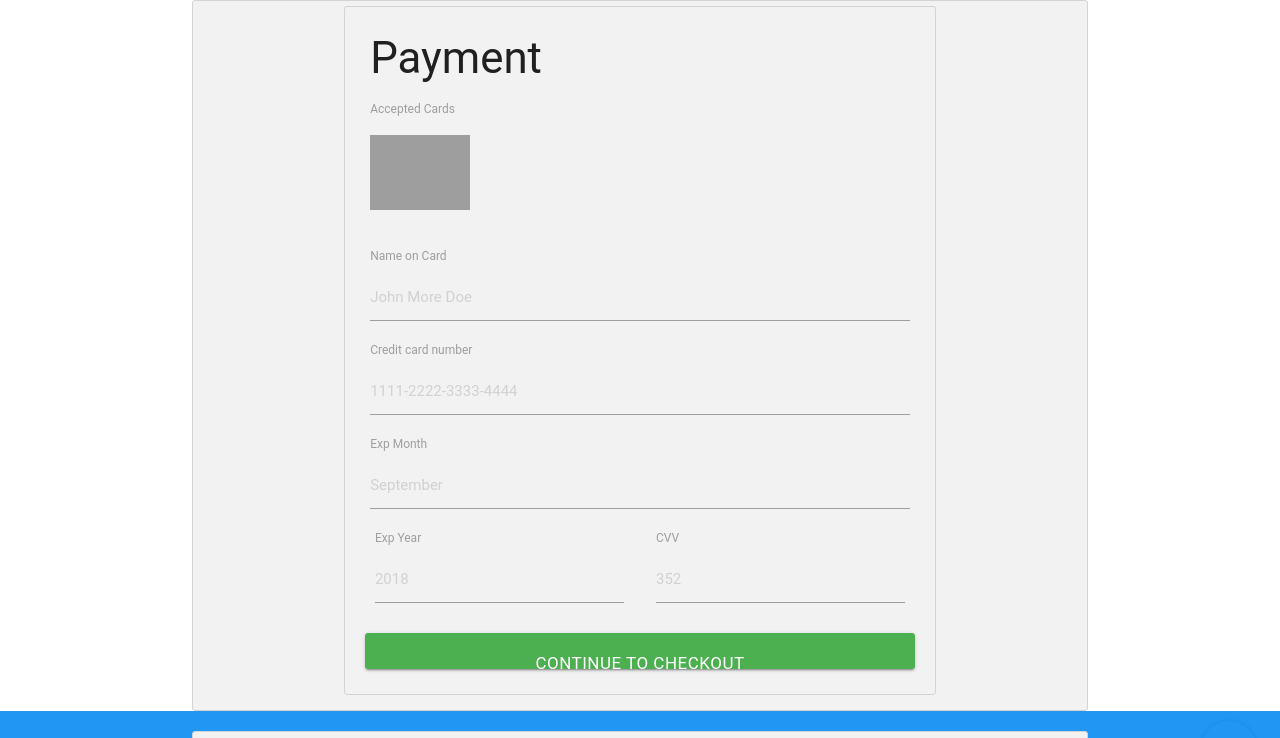
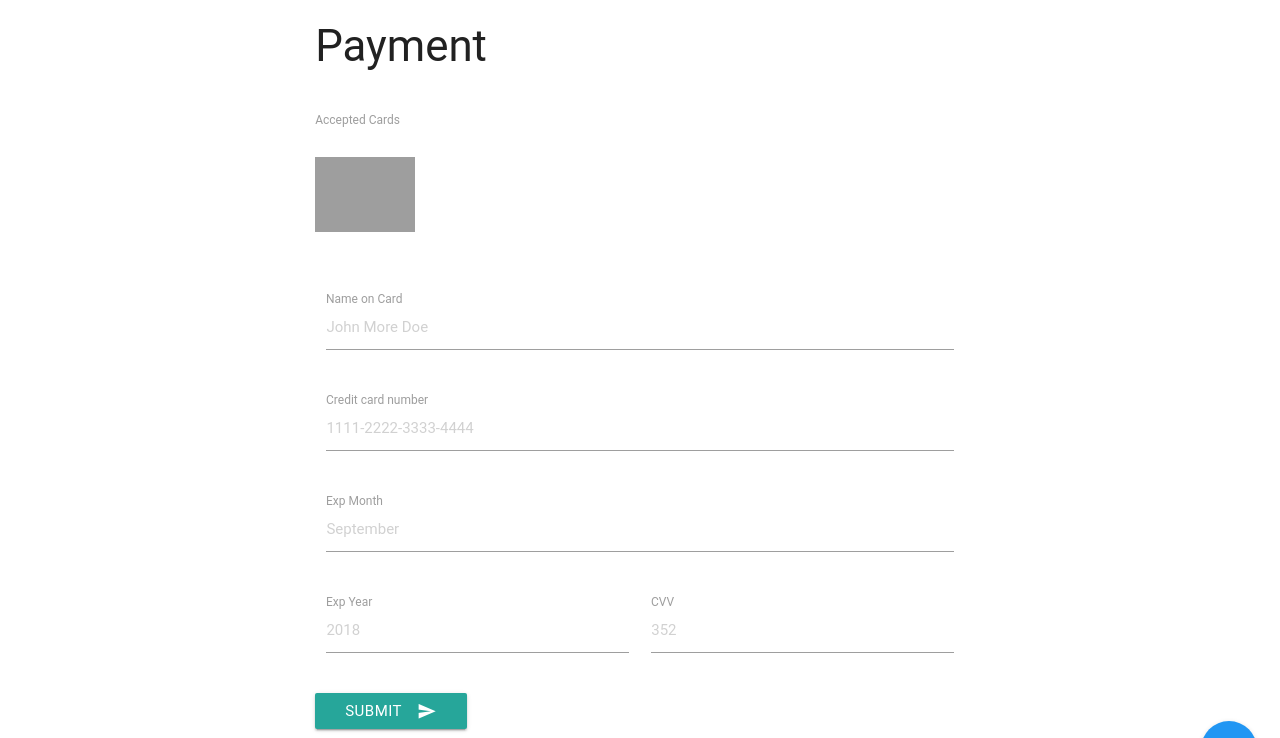
Before and after one commit to leoslf/206CDE, a Flask app: template TowngasBilling/templates/payment.html in a window 1280 px wide. Shown: the top 738 px of the page. Run offline with Flask 2, Linux system fonts and the light colour scheme; the template is opened without the code that fills it, so the values that code supplies are empty; some libraries are stand-ins or nearby versions; some web fonts are replaced; grey boxes are pictures that could not be loaded.

Commit message:
updated payment.html to use materialize design

```diff
--- a/TowngasBilling/templates/payment.html
+++ b/TowngasBilling/templates/payment.html
@@ -3,60 +3,6 @@
 {% set errmsg = [] %}
 {% block content %}
 <style type="text/css">
-.row {
-    display: -ms-flexbox;
-    /* IE10 */
-    display: flex;
-    -ms-flex-wrap: wrap;
-    /* IE10 */
-    flex-wrap: wrap;
-    margin: 0 -16px;
-}
-
-.col-25 {
-    -ms-flex: 25%;
-    /* IE10 */
-    flex: 25%;
-}
-
-.col-50 {
-    -ms-flex: 50%;
-    /* IE10 */
-    flex: 50%;
-}
-
-.col-75 {
-    -ms-flex: 75%;
-    /* IE10 */
-    flex: 75%;
-}
-
-.col-25,
-.col-50,
-.col-75 {
-    padding: 0 16px;
-}
-
-.container {
-    background-color: #f2f2f2;
-    padding: 5px 20px 15px 20px;
-    border: 1px solid lightgrey;
-    border-radius: 3px;
-}
-
-input[type=text] {
-    width: 100%;
-    margin-bottom: 20px;
-    padding: 12px;
-    border: 1px solid #ccc;
-    border-radius: 3px;
-}
-
-label {
-    margin-bottom: 10px;
-    display: block;
-}
-
 .icon-container {
     margin-bottom: 20px;
     padding: 7px 0;
@@ -66,66 +12,55 @@ label {
 .icon-container img {
     width: 100px;
 }
-.btn {
-    background-color: #4CAF50;
-    color: white;
-    padding: 12px;
-    margin: 10px 0;
-    border: none;
-    width: 100%;
-    border-radius: 3px;
-    cursor: pointer;
-    font-size: 17px;
-}
+</style>
 
-.btn:hover {
-    background-color: #45a049;
-}
-
-/* Responsive layout - when the screen is less than 800px wide, make the two columns stack on top of each other instead of next to each other (and change the direction - make the "cart" column go on top) */
-@media (max-width: 800px) {
-    .row {
-        flex-direction: column-reverse;
-    }
-
-    .col-25 {
-        margin-bottom: 20px;
-    }
-}
-</style>
+<div class="container">
+    <form action="/payment" method="POST">
         <div class="row">
-    <div class="col-75">
-        <div class="container">
-            <form action="/action_page.php">
+            <h3>Payment</h3>
+        </div>
         <div class="row">
-                    <div class="col-50">
-                        <h3>Payment</h3>
             <label for="fname">Accepted Cards</label>
+        </div>
+        <div class="row">
             <div class="icon-container">
-                            <img src="https://www.logolynx.com/images/logolynx/b0/b03963a1d18613c6a627f2d7ffc0ee9a.png">
+                <img src="https://www.logolynx.com/images/logolynx/b0/b03963a1d18613c6a627f2d7ffc0ee9a.png" />
             </div>
+        </div>
+        <div class="row">
+            <div class="input-field col s12">
                 <label for="cname">Name on Card</label>
-                        <input type="text" id="cname" name="cardname" placeholder="John More Doe">
+                <input type="text" id="cname" name="cardname" placeholder="John More Doe" />
+            </div>
+        </div>
+        <div class="row">
+            <div class="input-field col s12">
                 <label for="ccnum">Credit card number</label>
-                        <input type="text" id="ccnum" name="cardnumber" placeholder="1111-2222-3333-4444">
+                <input type="text" id="ccnum" name="cardnumber" placeholder="1111-2222-3333-4444" />
+            </div>
+        </div>
+        <div class="row">
+            <div class="input-field col s12">
                 <label for="expmonth">Exp Month</label>
-                        <input type="text" id="expmonth" name="expmonth" placeholder="September">
+                <input type="text" id="expmonth" name="expmonth" placeholder="September" />
+            </div>
+        </div>
         <div class="row">
-                            <div class="col-50">
+            <div class="input-field col s6">
                 <label for="expyear">Exp Year</label>
                 <input type="text" id="expyear" name="expyear" placeholder="2018">
             </div>
-                            <div class="col-50">
+            <div class="input-field col s6">
                 <label for="cvv">CVV</label>
                 <input type="text" id="cvv" name="cvv" placeholder="352">
             </div>
         </div>
+        <div class="row">
+            <button type="submit" class="btn waves-effect waves-light" name="action" value="submit">
+                Submit
+                <i class="material-icons right">send</i>
+            </button>
         </div>
-                </div>
-                <input type="submit" value="Continue to checkout" class="btn">
     </form>
 </div>
-    </div>
-
-</div>
 {% endblock %}
```
Lines whose indentation alone changed are shown as unchanged.
